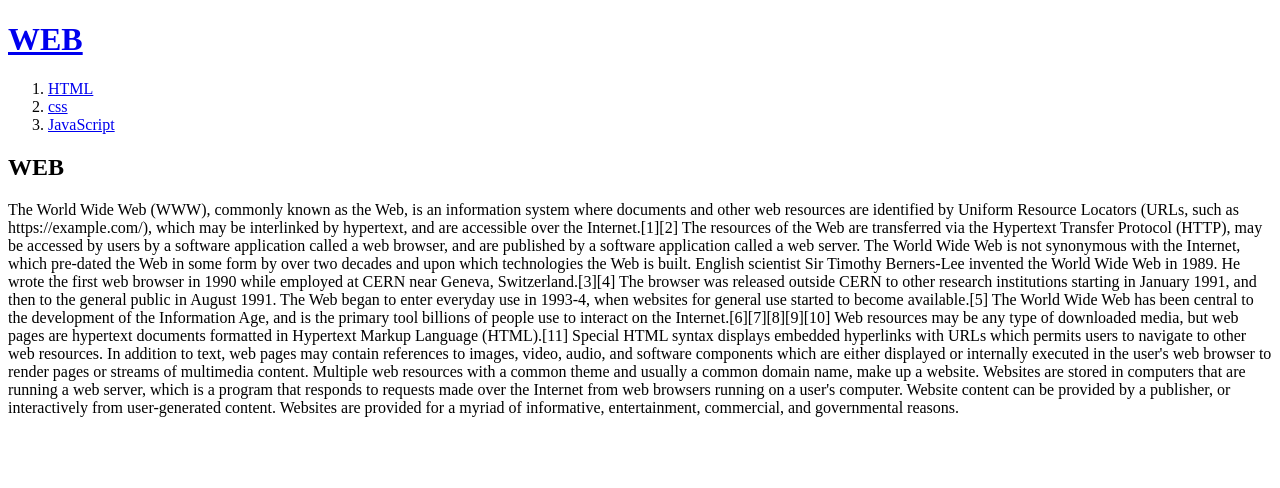
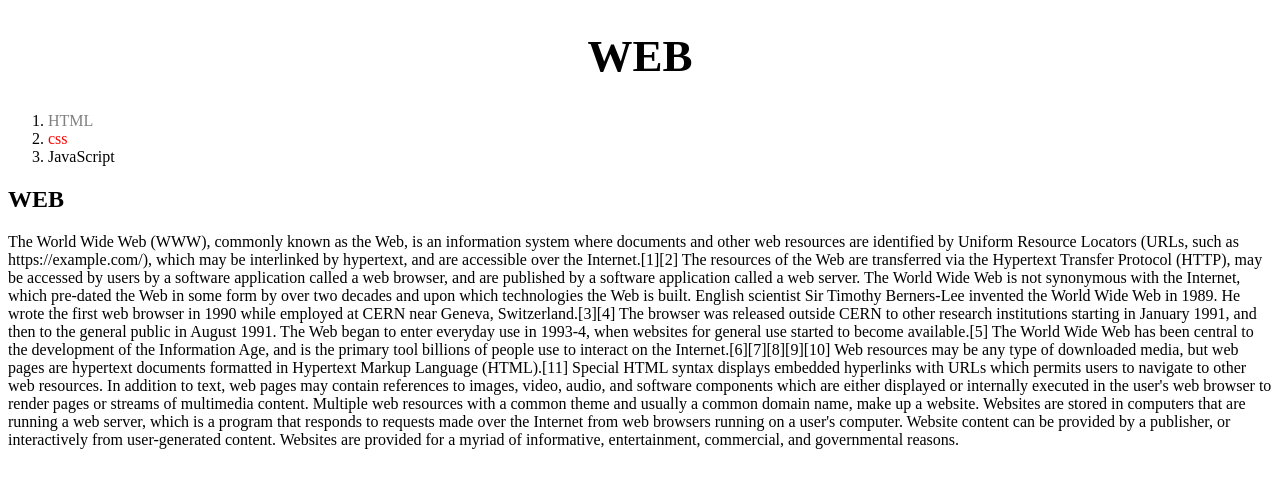
Before and after one commit to hessepark/web1, a plain HTML site: page index.html in a window 1280 px wide. Drawn offline with Linux system fonts and the light colour scheme.

Commit message:
css version

```diff
--- a/index.html
+++ b/index.html
@@ -3,12 +3,28 @@
 <head>
 <title>WEB1 - welcome</title>
 <meta charset="utf-8">
+<style>
+#active{
+  color: red;
+}
+.saw{
+  color: gray;
+}
+a{
+  color: black;
+  text-decoration: none;
+}
+h1{
+  font-size: 45px;
+  text-align: center;
+}
+</style>
 </head>
 <body>
 <a href="index.html" title="web specification"><h1>WEB</h1></a>
 <ol>
-  <li><a href="1.html" title="html specification">HTML</a></li>
-  <li><a href="2.html" title="css specification">css</a></li>
+  <li><a href="1.html" title="html specification" class="saw">HTML</a></li>
+  <li><a href="2.html" title="css specification" class="saw" id="active">css</a></li>
   <li><a href="3.html" title="JavaScript specification">JavaScript</a></li>
 </ol>
 <h2>WEB</h2>
```
